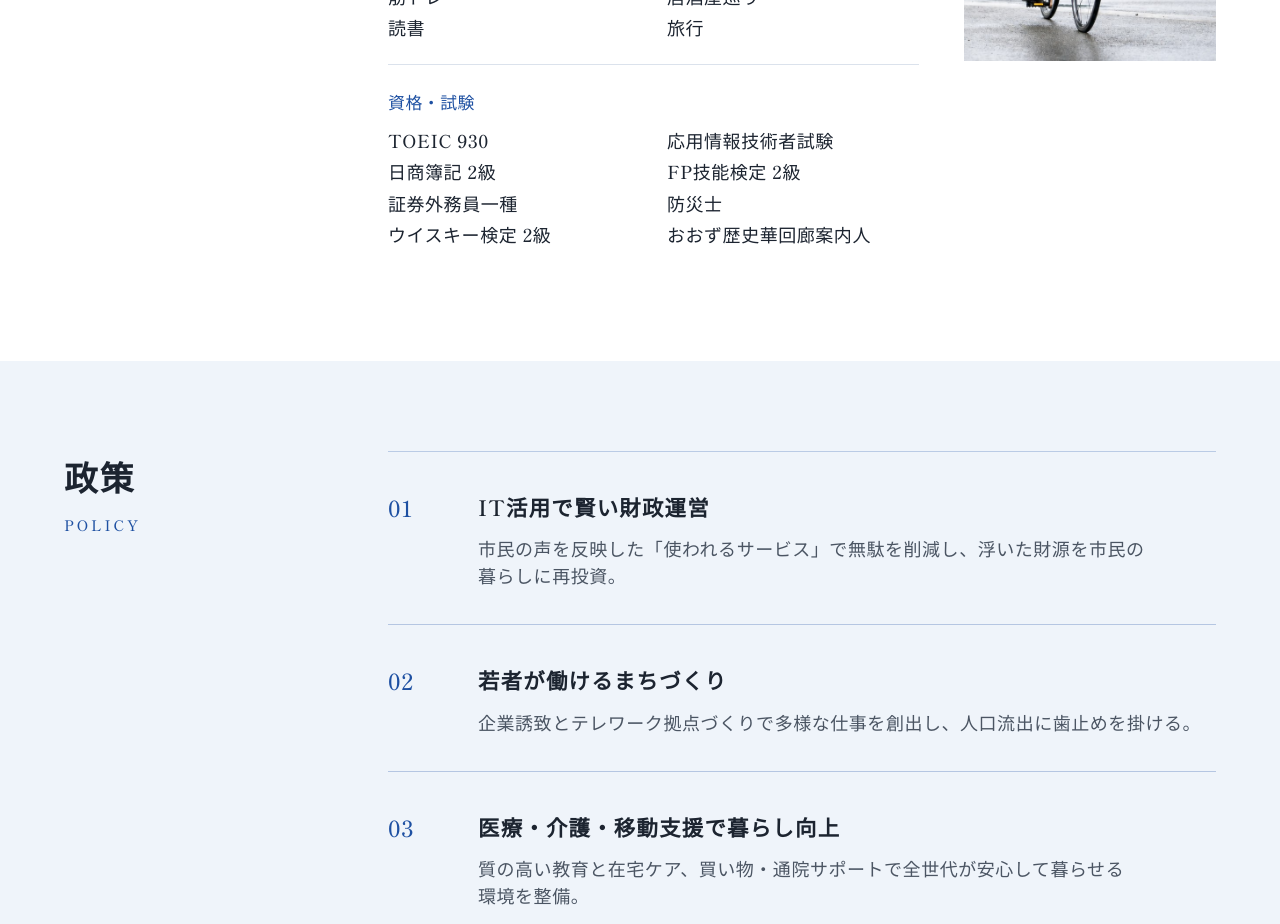
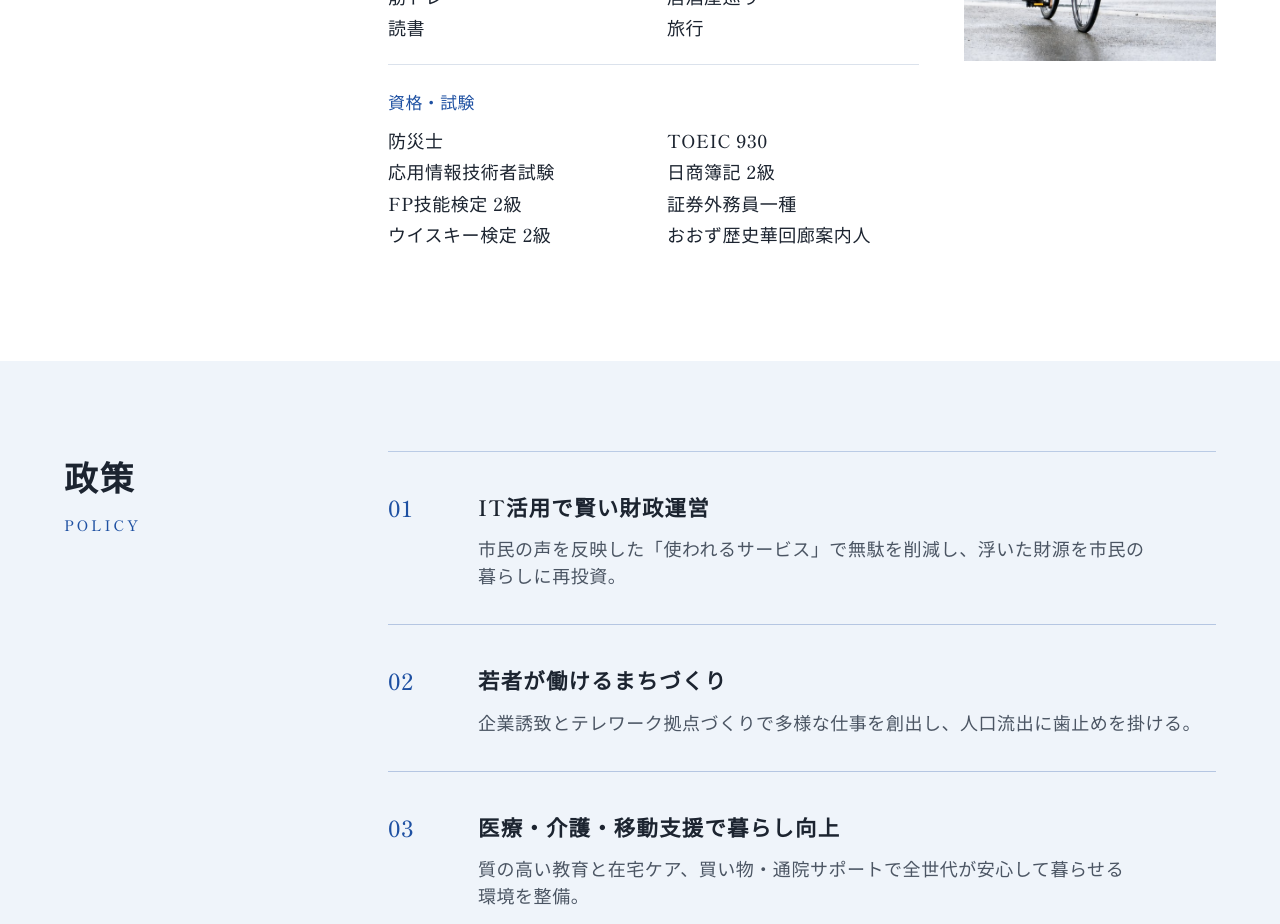
Before and after one commit to kentakikuchi0423/HOMEPAGE, a Next.js app: page / in a window 1280 px wide. Shown: the part 2380-3304 px from the top of the page. Built offline with nearby package versions, Linux system fonts and the light colour scheme; no server answers.

Commit message:
Move 防災士 to the top of the qualifications list
Co-Authored-By: Claude Fable 5.2 <noreply@anthropic.com>
Claude-Session: https://claude.ai/code/session_01ACicwXpsh3J5NmLsPV9VBN

```diff
--- a/src/content/site.ts
+++ b/src/content/site.ts
@@ -264,12 +264,12 @@ export const siteConfig: SiteConfig = {
     subcopy: "未来をひらく、あなたとともに。",
     qualificationsTitle: "資格・試験",
     qualifications: [
+      "防災士",
       "TOEIC 930",
       "応用情報技術者試験",
       "日商簿記 2級",
       "FP技能検定 2級",
       "証券外務員一種",
-      "防災士",
       "ウイスキー検定 2級",
       "おおず歴史華回廊案内人",
     ],
```
